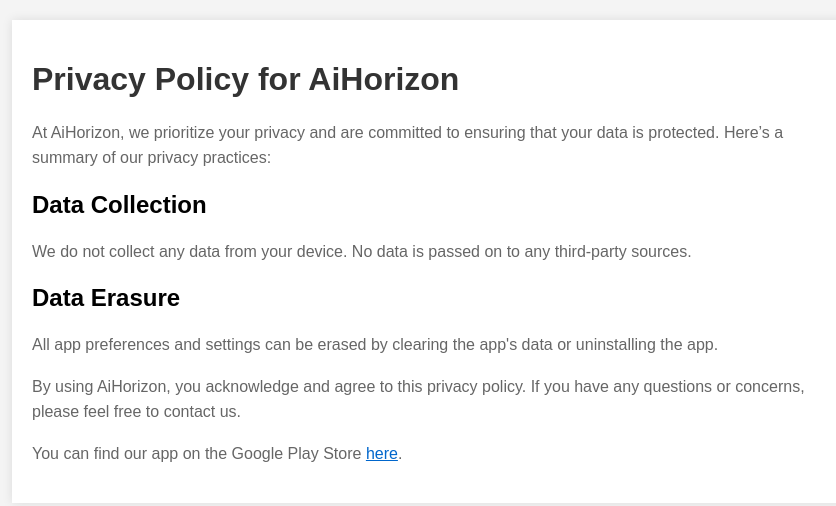
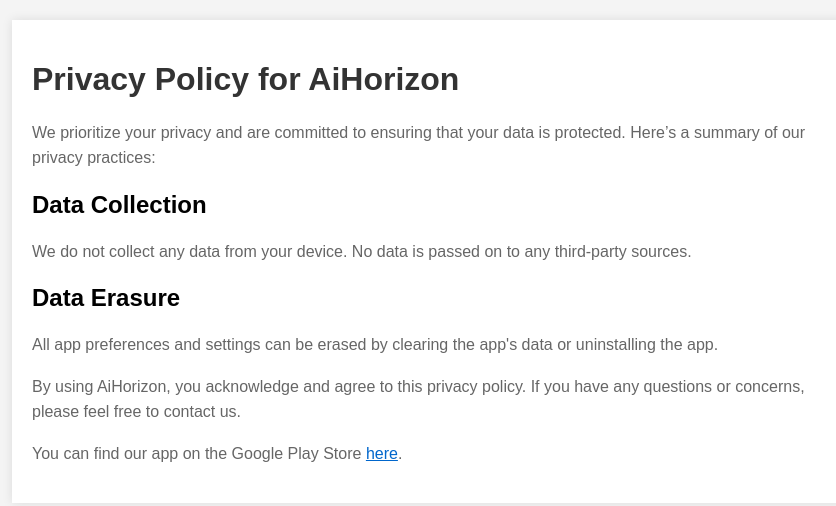
Before and after one commit to Enthusiastic-Coder/app-policies, a plain HTML site: page index.html in a window 1280 px wide. Shown: the whole page, without its empty margins (208-1044 px from the left). Drawn offline with Linux system fonts and the light colour scheme.

Commit message:
text change

```diff
--- a/index.html
+++ b/index.html
@@ -33,7 +33,7 @@
 <body>
     <div class="container">
         <h1>Privacy Policy for AiHorizon</h1>
-        <p>At AiHorizon, we prioritize your privacy and are committed to ensuring that your data is protected. Here’s a summary of our privacy practices:</p>
+        <p>We prioritize your privacy and are committed to ensuring that your data is protected. Here’s a summary of our privacy practices:</p>
         <h2>Data Collection</h2>
         <p>We do not collect any data from your device. No data is passed on to any third-party sources.</p>
         <h2>Data Erasure</h2>
```
